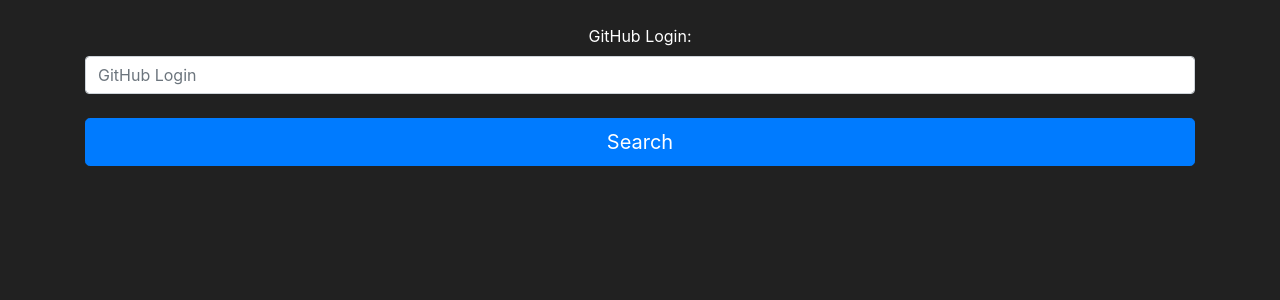
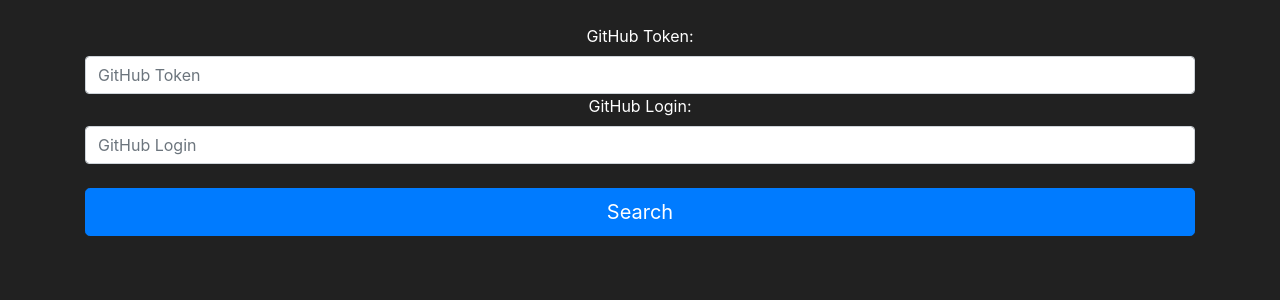
Before and after one commit to tetiana-oprysk/GitHub_User_Repos, a Flask app: page / in a window 1280 px wide. Shown: the top 300 px of the page. Run offline with Flask 2, Linux system fonts and the light colour scheme; some libraries are stand-ins or nearby versions.

Commit message:
add field for token

```diff
--- a/app/forms.py
+++ b/app/forms.py
@@ -4,5 +4,6 @@ from wtforms.validators import Length, DataRequired
 
 
 class Form(FlaskForm):
+    github_token = StringField(label='GitHub Token:', validators=[Length(min=2, max=30), DataRequired()])
     github_login = StringField(label='GitHub Login:', validators=[Length(min=2, max=30), DataRequired()])
     submit = SubmitField(label='Search')
--- a/app/routes.py
+++ b/app/routes.py
@@ -5,8 +5,8 @@ from app import app
 from app.forms import Form
 
 
-def run_query(github_login):
-    headers = {"Authorization": f"token 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"}
+def run_query(github_login, github_token):
+    headers = {"Authorization": f"token {github_token}"}
 
     query = """{
       user(login: "%s"){
@@ -33,7 +33,8 @@ def form():
     form = Form()
     if request.method == 'POST':
         github_login = request.form.get('github_login')
-        query = run_query(github_login)
+        github_token = request.form.get('github_token')
+        query = run_query(github_login, github_token)
         return redirect(url_for('list_of_repos', query=query))
     return render_template('form.html', form=form)
 
--- a/app/templates/form.html
+++ b/app/templates/form.html
@@ -8,8 +8,12 @@
     <div class="container">
         <form method="POST" class="form-signin" style="color:white">
             <br>
+            {{ form.github_token.label() }}
+            {{ form.github_token(class='form-control', placeholder='GitHub Token') }}
+
             {{ form.github_login.label() }}
             {{ form.github_login(class='form-control', placeholder='GitHub Login') }}
+
 
 
             <br>
```
